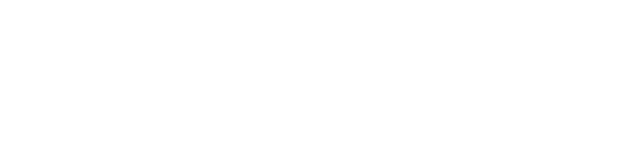
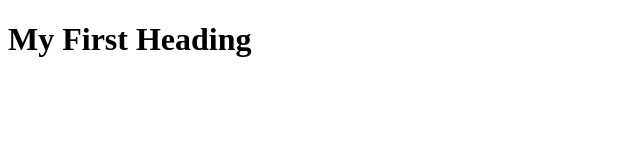
Before and after one commit to cathal12121212/Assignment_1, a plain HTML site: page index.html in a window 1280 px wide. Shown: the whole page, without its empty margins (0-640 px from the left). Drawn offline with Linux system fonts and the light colour scheme.

Commit message:
added my first heading

```diff
--- a/index.html
+++ b/index.html
@@ -1,4 +1,8 @@
 <!DOCTYPE html>
 <html>
+<body>
 
+<h1>My First Heading</h1>
+
+</body>
 </html>
```
